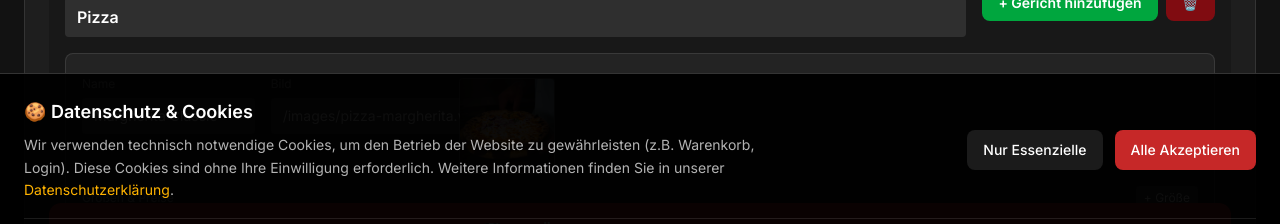
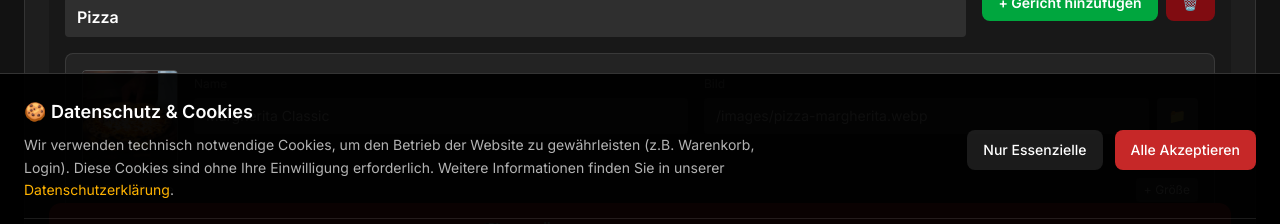
Before and after one commit to Tor2024/pizza-roma-siegen, a Next.js app: page /admin in a window 1280 px wide. Both pictures are taken after a click on the button "Menü & Einstellungen". Shown: the part 525-749 px from the top of the page. Built offline with nearby package versions, Linux system fonts and the light colour scheme.

Commit message:
Fix image position in admin menu - move image to left side before Name field

```diff
--- a/app/admin/page.tsx
+++ b/app/admin/page.tsx
@@ -746,9 +746,20 @@ export default function AdminDashboard() {
                           <div className="space-y-3">
                             {category.items?.map((item: any, idx: number) => (
                               <div key={item.id || idx} className={`rounded-lg p-4 border ${isDarkMode ? 'bg-white/5 border-white/10' : 'bg-white border-gray-200'}`}>
-                                <div className="grid grid-cols-1 md:grid-cols-2 lg:grid-cols-3 gap-4 mb-3">
-                                  {/* Name and Bild in one row - SYMMETRIC */}
-                                  <div className="grid grid-cols-1 md:grid-cols-2 gap-4">
+                                <div className="flex flex-col md:flex-row gap-4 mb-3">
+                                  {/* Image preview - LEFT SIDE */}
+                                  {item.image && (
+                                    <div className="flex-shrink-0">
+                                      <img
+                                        src={item.image}
+                                        alt={item.name?.de}
+                                        className={`w-24 h-24 rounded object-cover border ${isDarkMode ? 'border-white/20' : 'border-gray-300'}`}
+                                        onError={(e) => { (e.target as HTMLImageElement).style.display = 'none'; }}
+                                      />
+                                    </div>
+                                  )}
+                                  {/* Name and Bild fields - RIGHT SIDE */}
+                                  <div className="flex-1 grid grid-cols-1 md:grid-cols-2 gap-4">
                                     {/* Name field */}
                                     <div>
                                       <label className={`text-xs ${isDarkMode ? 'text-white/50' : 'text-gray-500'}`}>Name</label>
@@ -809,25 +820,15 @@ export default function AdminDashboard() {
                                       </div>
                                     </div>
                                   </div>
-                                  {/* Image preview below */}
-                                  {item.image && (
-                                    <div className="mt-2">
-                                      <img
-                                        src={item.image}
-                                        alt={item.name?.de}
-                                        className={`w-24 h-24 rounded object-cover border ${isDarkMode ? 'border-white/20' : 'border-gray-300'}`}
-                                        onError={(e) => { (e.target as HTMLImageElement).style.display = 'none'; }}
-                                      />
                                 </div>
-                                  )}
+
                                 {/* Single Price (for non-pizza items) */}
                                 {item.price && !item.prices && (
-                                    <div>
+                                  <div className="mb-3">
                                     <label className={`text-xs ${isDarkMode ? 'text-white/50' : 'text-gray-500'}`}>Preis (€)</label>
                                     <input type="number" step="0.01" value={item.price || 0} onChange={(e) => updateItem(catKey, idx, 'price', parseFloat(e.target.value))} className={`w-full rounded px-2 py-1 mt-1 text-sm ${isDarkMode ? 'bg-white/10 text-white' : 'bg-white text-gray-900 border border-gray-300'}`} />
                                   </div>
                                 )}
-                                </div>
 
                                 {/* Pizza Sizes with Prices - Dynamic */}
                                 {item.prices && (
```
Lines whose indentation alone changed are shown as unchanged.
